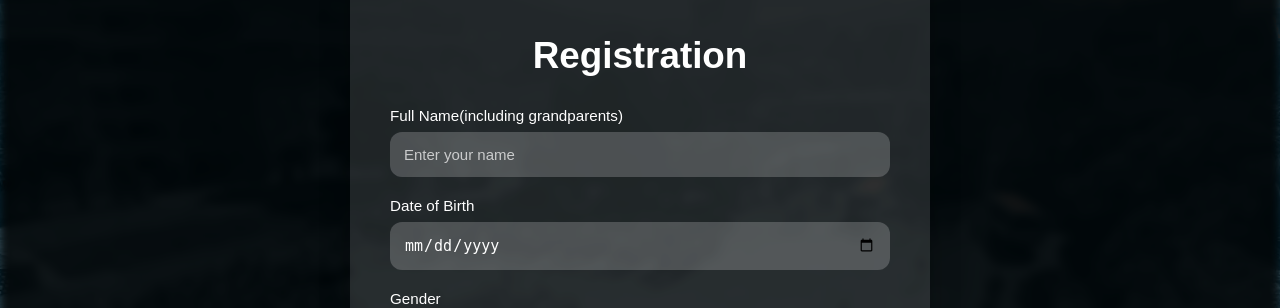
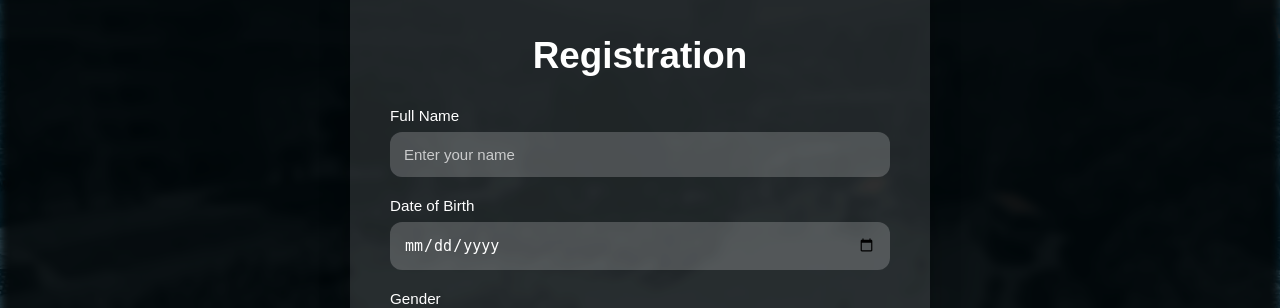
Before and after one commit to generaleditz32-crypto/MagicS, a Flask app: page /registration in a window 1280 px wide. Shown: the part 131-439 px from the top of the page. Run offline with Flask 3, Linux system fonts and the light colour scheme.

Commit message:
Update registration.html

```diff
--- a/school_project/templates/registration.html
+++ b/school_project/templates/registration.html
@@ -34,7 +34,7 @@
             <form class="register-form" method="POST" action="/submit_application" enctype="multipart/form-data">
                 <h1 class="reg-title">Registration</h1>
                 <div class="form-group">
-                    <label>Full Name(including grandparents)</label>
+                    <label>Full Name</label>
                     <input type="text" name="full_name" placeholder="Enter your name" required>
                 </div>
 
```
